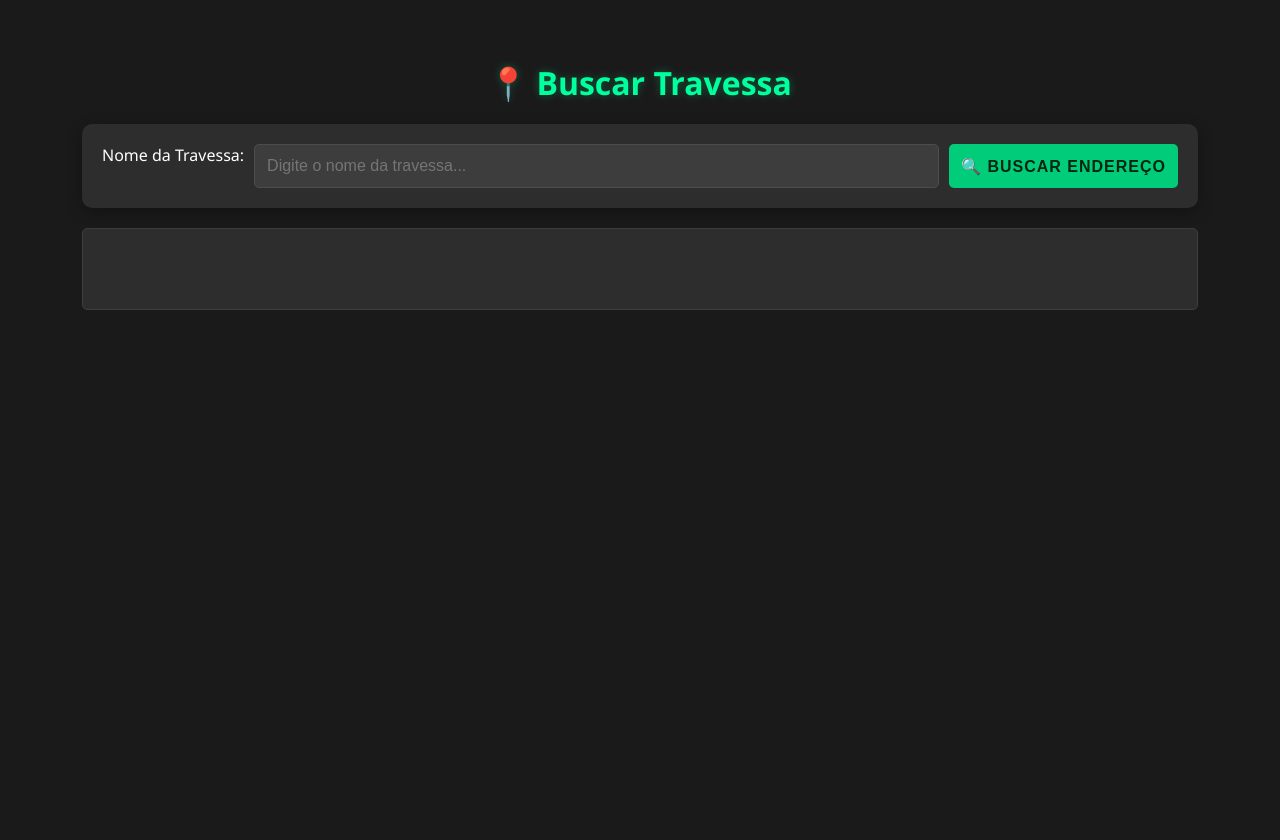
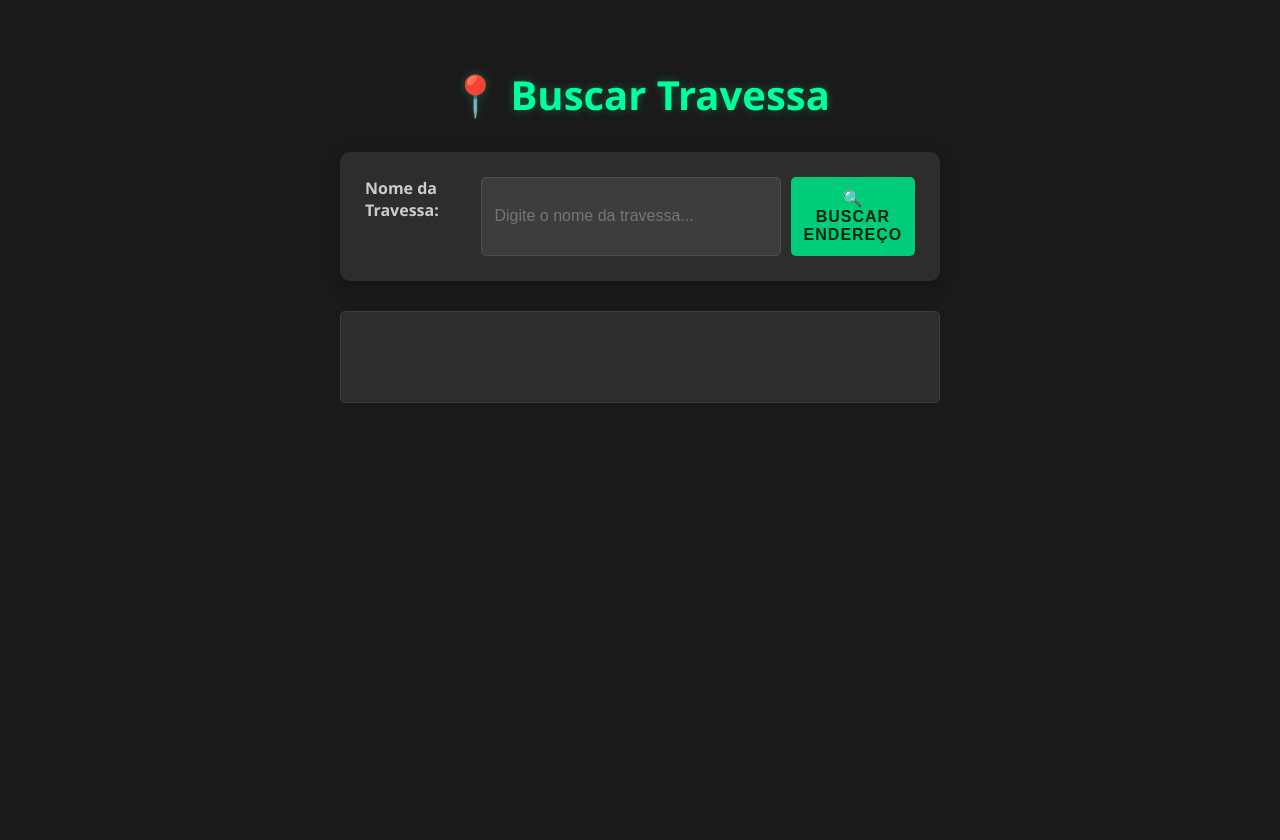
Before and after one commit to professoredmar/travessa_app, a Flask app: page / in a window 1280 px wide. Run offline with Flask 3, Linux system fonts and the light colour scheme.

Commit message:
Otimização para celulares

```diff
--- a/static/styles.css
+++ b/static/styles.css
@@ -1,53 +1,52 @@
 body {
     font-family: 'Segoe UI', Arial, sans-serif;
-    margin: 0;
-    padding: 20px;
+    margin: 20px;
     background-color: #1a1a1a;
     color: #ffffff;
     min-height: 100vh;
-    display: flex;
-    flex-direction: column;
-    align-items: center;
 }
 
 .container {
-    max-width: 90%;
-    width: 100%;
+    max-width: 600px;
+    margin: 0 auto;
     padding: 20px;
 }
 
-/* Título responsivo */
 h1 {
     color: #00ff9d;
     text-align: center;
-    margin-bottom: 20px;
-    font-size: 2rem;
+    margin-bottom: 30px;
+    font-size: 2.5em;
     text-shadow: 0 0 8px rgba(0, 255, 157, 0.3);
 }
 
-/* Ajuste do formulário para telas menores */
 form {
     background-color: #2d2d2d;
-    padding: 20px;
+    padding: 25px;
     border-radius: 10px;
     box-shadow: 0 4px 15px rgba(0, 0, 0, 0.3);
-    margin-bottom: 20px;
+    margin-bottom: 30px;
     display: flex;
-    flex-wrap: wrap;
-    gap: 10px;
     justify-content: center;
+    gap: 10px; /* Espaço entre input e botão */
 }
 
-/* Input ocupa largura total em telas pequenas */
+label {
+    font-weight: 600;
+    color: #cccccc;
+    display: block;
+    margin-bottom: 10px;
+}
+
+/* Ajuste do input para ficar menor e do mesmo tamanho do botão */
 input[type="text"] {
-    flex: 1;
-    min-width: 200px;
     padding: 12px;
+    width: 70%;
     background-color: #3d3d3d;
     border: 1px solid #4d4d4d;
     color: #ffffff;
     border-radius: 5px;
-    font-size: 1rem;
+    font-size: 16px;
     transition: all 0.3s ease;
 }
 
@@ -67,10 +66,10 @@ button {
     cursor: pointer;
     font-weight: bold;
     transition: all 0.3s ease;
-    font-size: 1rem;
+    width: 30%;
+    font-size: 16px;
     text-transform: uppercase;
     letter-spacing: 1px;
-    min-width: 120px;
 }
 
 button:hover {
@@ -79,10 +78,10 @@ button:hover {
     transform: translateY(-1px);
 }
 
-/* Resultado responsivo */
+/* Estilização do resultado */
 #resultado {
-    font-size: 1.2rem;
-    padding: 15px;
+    font-size: 1.3em;
+    padding: 20px;
     background-color: #2d2d2d;
     border-radius: 5px;
     text-align: center;
```
Also changed, not shown: other parts of static/styles.css (+20 -13 lines).
